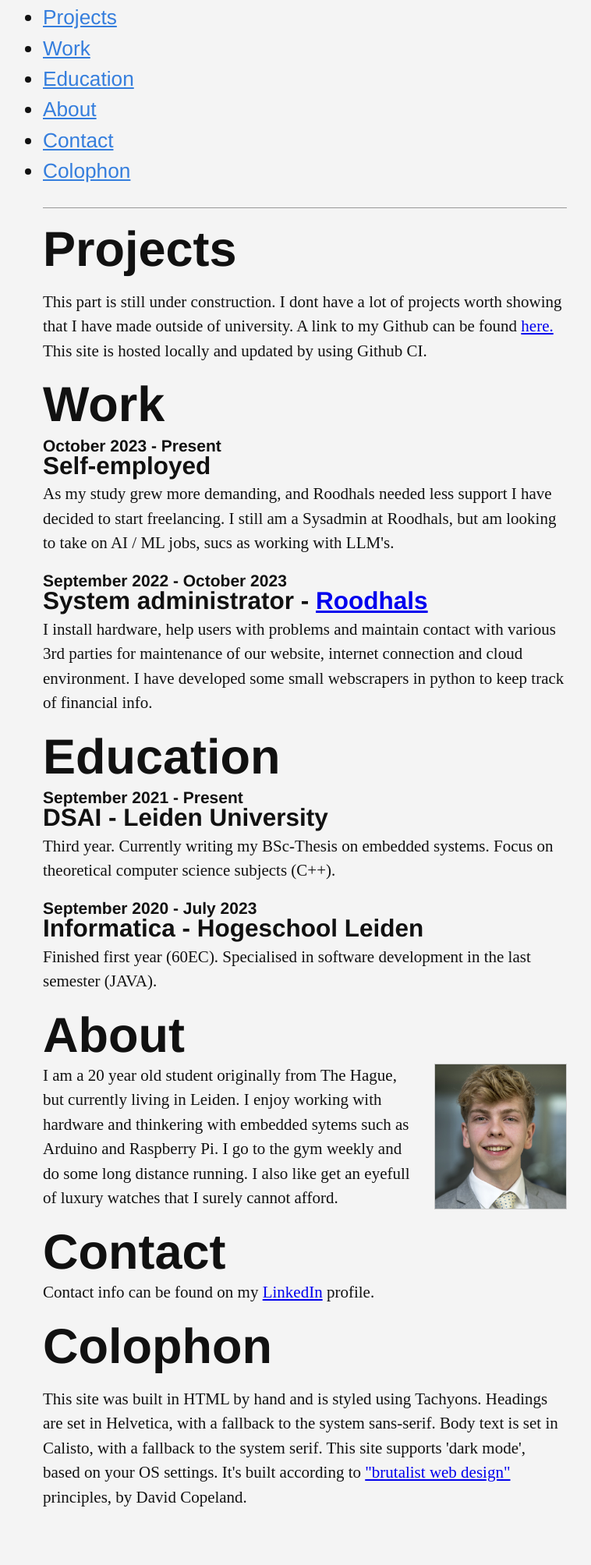
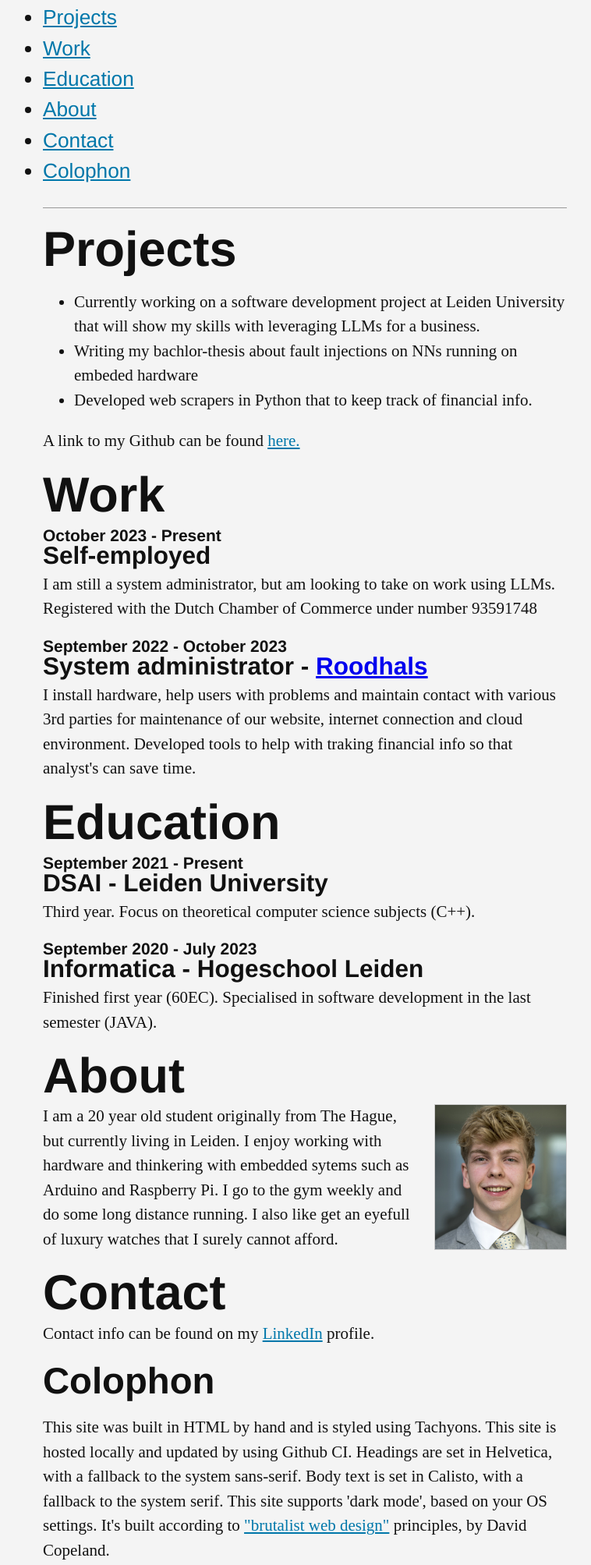
Before and after one commit to JorisAlkema/Website, a website: page index.html in a window 1280 px wide. Shown: the part 464-2471 px from the top of the page at 78% size, without its empty margins (249-1007 px from the left). Before the commit the page ends 2442 px from the top, so only its background shows below. Drawn offline with nearby package versions, Linux system fonts and the light colour scheme.

Commit message:
added more on projects, styling, size

```diff
--- a/css/darkmode.css
+++ b/css/darkmode.css
@@ -3,9 +3,17 @@ html {
     font-size: 21px;
 }
 
+.custom-link-color {
+  color: #0077aa;
+}
+
 .helvetica {
     font-family: "Helvetica", sans-serif;
+}
 
+.castillia {
+    font-family: "Castillia", sans-serif;
+    line-height: 1.4;
 }
 
 @media (prefers-color-scheme: dark) {
@@ -51,9 +59,6 @@ html {
       border-radius: 4px;
     }
 
-    a:link {
-      color: rgb(10,132,255);
-    }
     a:link.light-blue {
       color: #00449E;
     }
--- a/index.html
+++ b/index.html
@@ -9,34 +9,34 @@
     <title>Joris Duurt Cornelis Alkema</title>
   </head>
   <body class="bg-near-white near-black"></body>
-  <div class ="pa3 center measure-wide lh-copy">
+  <div class ="pa3 center ns-w-50 measure-wide lh-copy">
     <header class="bb b--silver mb3 helvetica">
       <h1 class="f-headline-ns f1 lh-solid  mt0 mb3">
         <small class="f2-ns f3 lh-solid db">AI / ML Engineer</small>
         Joris Alkema
       </h1>
-      <h2 class="fw3">
+      <h2 class="fw3 Helvetica">
         Studying Data Science and AI at Leiden University
       </h2>
     <nav>
      <ul class="f4 pl0-ns pl3 lst-square lsp-outside">
       <li>
-        <a class="blue" href="#projects">Projects</a>
+        <a class="custom-link-color" href="#projects">Projects</a>
       </li>
       <li>
-        <a class="blue" href="#work">Work</a>
+        <a class="custom-link-color" href="#work">Work</a>
       </li>
       <li>
-        <a class="blue" href="#education">Education</a>
+        <a class="custom-link-color" href="#education">Education</a>
       </li>
       <li>
-        <a class="blue" href="#about">About</a>
+        <a class="custom-link-color" href="#about">About</a>
       </li>
       <li>
-        <a class="blue" href="#contact">Contact</a>
+        <a class="custom-link-color" href="#contact">Contact</a>
       </li>
       <li>
-        <a class="blue" href="#colophon">Colophon</a>
+        <a class="custom-link-color" href="#colophon">Colophon</a>
       </li>
      </ul>
     </nav>
@@ -45,42 +45,47 @@
     <section>
       <a name="projects"></a>
       <h2 class="f1-ns f3 lh-solid mt3 mb0 helvetica">Projects</h2>
-      <p>This part is still under construction. I dont have a lot of projects worth showing that I have made outside of university. A link to my Github can be found <a href="https://github.com/JorisAlkema"> here.</a> This site is hosted locally and updated by using Github CI.</p>
+      <ul class="Castillia">
+        <li>Currently working on a software development project at Leiden University that will show my skills with leveraging LLMs for a business.</li>
+        <li>Writing my bachlor-thesis about fault injections on NNs running on embeded hardware </li>
+        <li>Developed web scrapers in Python that to keep track of financial info. </li>
+      </ul><p>A link to my Github can be found <a class="custom-link-color" href="https://github.com/JorisAlkema"> here.</a> </p>
     </section>
     <section>
     <a name="work"></a>
     <h2 class="f1-ns f3 lh-solid mt3 mb0 helvetica">Work</h2>
     <h3 class="f3-ns f5 lh-solid mt2 mb1 helvetica"><small class="f5-ns f6 lh-solid mb0 db">October 2023 - Present </small>Self-employed</h3>
-    <p class="mt1">As my study grew more demanding, and Roodhals needed less support I have decided to start freelancing. I still am a Sysadmin at Roodhals, but am looking to take on AI / ML jobs, sucs as working with LLM's. </p>
+    <p class="mt1 Castillia" >I am still a system administrator, but am looking to take on work using LLMs. Registered with the Dutch Chamber of Commerce under number 93591748</p>
     <h3 class="f3-ns f5 lh-solid mt2 mb1 helvetica"><small class="f5-ns f6 lh-solid mb0 db">September 2022 - October 2023 </small> System administrator - <a href="https://www.roodhals.com/"> Roodhals</a></h3>
-    <p class="mt1">I install hardware, help users with problems and maintain contact with various 3rd parties for maintenance of our website, internet connection and cloud environment. I have developed some small webscrapers in python to keep track of financial info. </p>
+    <p class="mt1 Castillia">I install hardware, help users with problems and maintain contact with various 3rd parties for maintenance of our website, internet connection and cloud environment. Developed tools to help with traking financial info so that analyst's can save time. </p>
     </section>
     <section>
       <a name="education"></a>
     <h2 class="f1-ns f3 lh-solid mt3 mb0 helvetica">Education</h2>
     <h3 class="f3-ns f5 lh-solid mt2 mb1 helvetica"><small class="f5-ns f6 lh-solid mb0 db">September 2021 - Present </small>DSAI - Leiden University</h3>
-    <p class="mt1"> Third year. Currently writing my BSc-Thesis on embedded systems. Focus on theoretical computer science subjects (C++).  </p>
+    <p class="mt1 Castillia"> Third year. Focus on theoretical computer science subjects (C++). </p>
     <h3 class="f3-ns f5 lh-solid mt2 mb0 helvetica"><small class="f5-ns f6 lh-solid mb0 db">September 2020 - July 2023 </small>Informatica - Hogeschool Leiden</h3>
-    <p class="mt1"> Finished first year (60EC). Specialised in software development in the last semester (JAVA). </p>
+    <p class="mt1 Castillia"> Finished first year (60EC). Specialised in software development in the last semester (JAVA). </p>
     </section>
     <section>
       <a name="about"></a>
     <h2 class="f1-ns f3 lh-solid mt3 mb0 helvetica">About</h2>
     <img class="db ml3 mb2 fr w-25 mt1 ml0 ba b--moon-gray" src ="images/joris.jpg">
-    <p class="mt1"> I am a 20 year old student originally from The Hague, but currently living in Leiden. I enjoy working with hardware and thinkering with embedded sytems such as Arduino and Raspberry Pi. I go to the gym weekly and do some long distance running. I also like get an eyefull of luxury watches that I surely cannot afford.</p>
+    <p class="mt1 Castillia"> I am a 20 year old student originally from The Hague, but currently living in Leiden. I enjoy working with hardware and thinkering with embedded sytems such as Arduino and Raspberry Pi. I go to the gym weekly and do some long distance running. I also like get an eyefull of luxury watches that I surely cannot afford.</p>
     </section>
     <section>
       <a name="contact"></a>
     <h2 class="f1-ns f3 lh-solid mt3 mb0 helvetica">Contact</h2>
-    <p class="mt1"> Contact info can be found on my <a href="https://www.linkedin.com/in/joris-duurt-cornelis-alkema/">LinkedIn</a> profile.
+    <p class="mt1 Castillia"> Contact info can be found on my <a class="custom-link-color" href="https://www.linkedin.com/in/joris-duurt-cornelis-alkema/">LinkedIn</a> profile.
     </p>
     </section>
     <section>
       <a name="colophon"></a>
-    <h2 class="f1-ns f3 lh-solid mt3 mb0 helvetica">Colophon</h2>
-    <p>
-      This site was built in HTML by hand and is styled using Tachyons. Headings are set in Helvetica, with a fallback to the system sans-serif. Body text is set in Calisto, with a fallback to the system serif. This site supports 'dark mode', based on your OS settings.
-      It's built according to <a href="https://brutalist-web.design/">"brutalist web design"</a> principles, by David Copeland.
+    <h2 class="f2-ns f4 lh-solid mt3 mb0 helvetica">Colophon</h2>
+    <p class="Castillia">
+      This site was built in HTML by hand and is styled using Tachyons.
+      This site is hosted locally and updated by using Github CI. Headings are set in Helvetica, with a fallback to the system sans-serif. Body text is set in Calisto, with a fallback to the system serif. This site supports 'dark mode', based on your OS settings.
+      It's built according to <a class= "custom-link-color" href="https://brutalist-web.design/">"brutalist web design"</a> principles, by David Copeland.
     </p>
     </section>
   </main>
```
